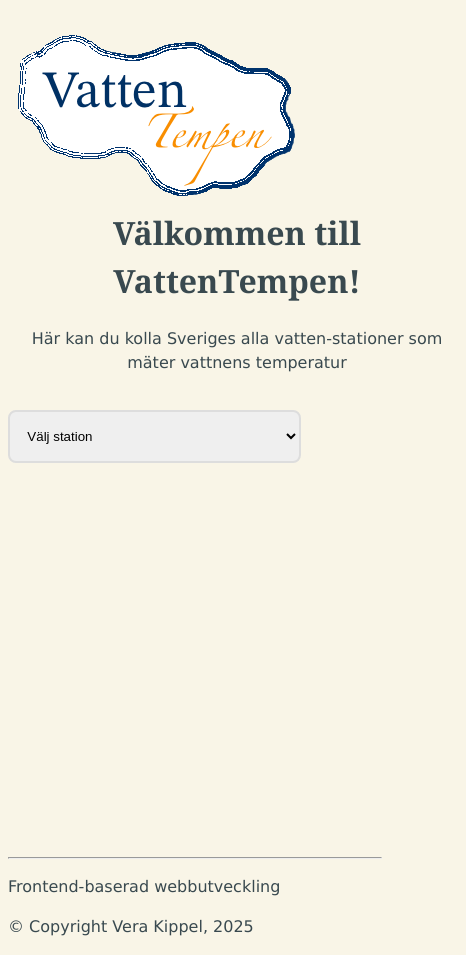
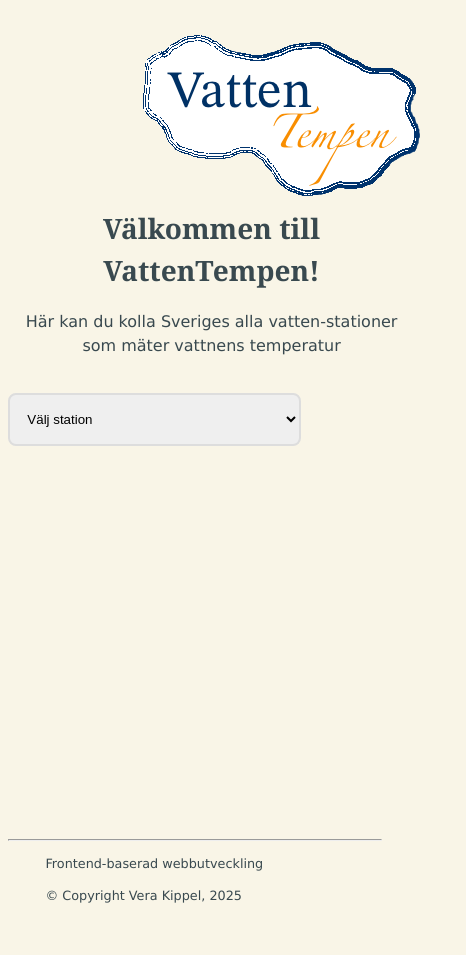
Before and after one commit to veppaan/projekt-frontend-vera, a website built with Parcel: page src/index.html in a window 390 px wide. Shown: the whole page, 466 px wide, since content can reach past the window. After the commit the page ends 918 px from the top, so only its background shows below. Built offline with nearby package versions, Linux system fonts and the light colour scheme; no server answers.

Commit message:
Ändrar i designen för nästan alla element (i liten skärmstorlek)

```diff
--- a/src/css/styles.scss
+++ b/src/css/styles.scss
@@ -11,6 +11,12 @@ body{
 }
 h1{
     font-family:Cambria, Cochin, Georgia, Times, 'Times New Roman', serif;
+}
+footer{
+    p{
+        font-size: 0.8em;
+        margin-left: 10%;
+    }
 }
 @mixin logo($logoWidth){
     width: $logoWidth;
@@ -179,15 +185,19 @@ p{
 
 }
 @media (min-width: 300px) and (max-width: 800px){
+    h1{
+        font-size: 1.75em;
+    }
     .headlogo{
         @include logo($logoWidth: 150px);
         height: 100px;
+        margin: 0em 32vw;
     }
     .start-text{
         padding-top: 5em;
         margin: 1 auto;
         text-align: center;
-        width: 45ch;
+        width: 40ch;
     }
     #map{
         height: 350px;
@@ -202,6 +212,10 @@ p{
         font-size: 20px;
     }
     #water-result{
+        width: 30ch;
+        text-align: center
+    }
+    .result-flex{
         @include flex();
     }
     .chart-map{
@@ -212,7 +226,7 @@ p{
         row-gap: 1em;
         #chart{
             margin: 1 auto;
-            width: 400px;
+            width: 90vw;
         }
     }
 }
--- a/src/index.html
+++ b/src/index.html
@@ -33,7 +33,9 @@
         <select name="water" id="water"> <option value="">Välj station</option></select>
     </section>
     <div id="all-result">
+        <div class="result-flex">
         <div id="water-result"></div>
+        </div>
         <div class="container">
             <div class="water-wave"><span class="degree"></span></div>
         </div>
```
